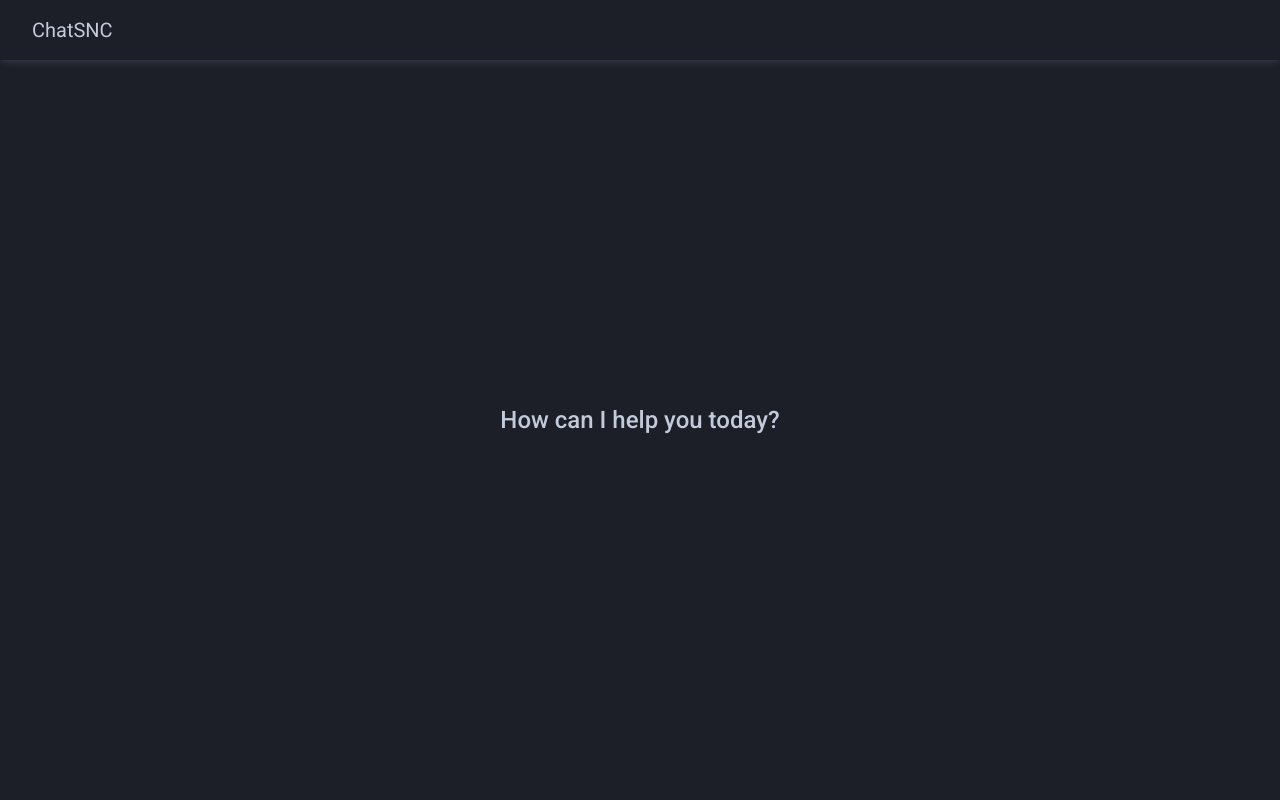
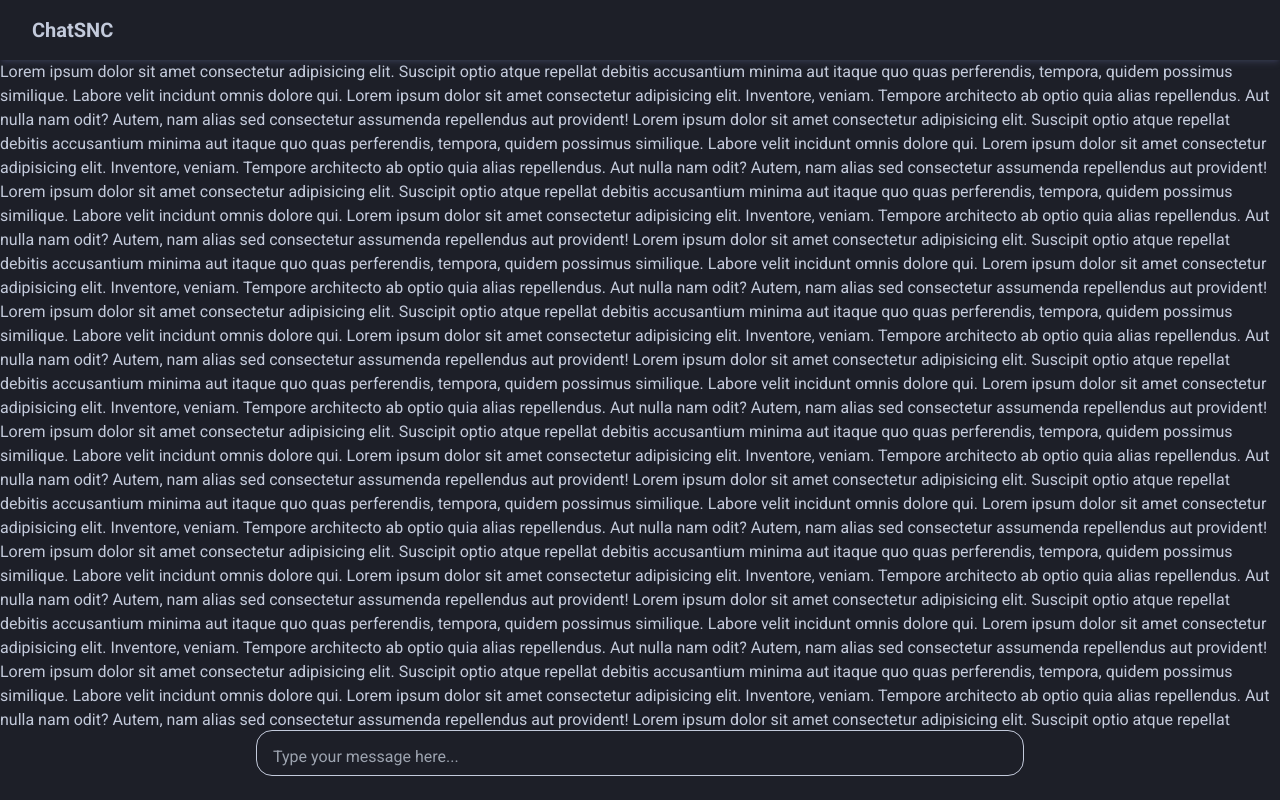
Before and after one commit to akshai-krishna-s/chatsnc, a Vue app in the folder frontend/: page / in a window 1280 px wide. Built offline with nearby package versions, Linux system fonts and the light colour scheme.

Commit message:
Update Nav and ChatSNC components

```diff
--- a/frontend/src/components/Nav.vue
+++ b/frontend/src/components/Nav.vue
@@ -1,6 +1,6 @@
 <template>
-  <div class="w-full px-8 sticky top-0 z-10 min-h-[40px] items-center justify-center shadow-md shadow-shadow py-4 text-xl">
-    <p>ChatSNC</p>
+  <div class="w-full px-8 sticky top-0 z-10 min-h-[40px] items-center justify-center shadow-md shadow-shadow py-4">
+    <p class="text-xl font-bold">ChatSNC</p>
   </div>
 </template>
 
--- a/frontend/src/views/ChatSNC.vue
+++ b/frontend/src/views/ChatSNC.vue
@@ -1,12 +1,64 @@
 <template>
   <div class="text-gray-light h-full flex-1 flex flex-col">
     <div class="flex-1 overflow-hidden">
-      <div class="relative h-full">
+      <!-- <div class="relative h-full">
         <div class="absolute left-0 right-0"><div class="h-1.5"></div></div>
         <div class="flex h-full flex-col items-center justify-center">
-          <div class="mb-5 text-2xl font-medium">How can I help you today?</div>
+          <div class="mb-5 text-2xl font-medium">Ask about SN College...</div>
+        </div>
+      </div> -->
+      <div class="relative h-full">
+        <div class="h-full w-full overflow-y-auto">
+          <div class="flex flex-col">
+            Lorem ipsum dolor sit amet consectetur adipisicing elit. Suscipit optio atque repellat debitis accusantium minima aut itaque quo quas perferendis, tempora, quidem possimus similique.
+            Labore velit incidunt omnis dolore qui. Lorem ipsum dolor sit amet consectetur adipisicing elit. Inventore, veniam. Tempore architecto ab optio quia alias repellendus. Aut nulla nam odit?
+            Autem, nam alias sed consectetur assumenda repellendus aut provident! Lorem ipsum dolor sit amet consectetur adipisicing elit. Suscipit optio atque repellat debitis accusantium minima aut
+            itaque quo quas perferendis, tempora, quidem possimus similique. Labore velit incidunt omnis dolore qui. Lorem ipsum dolor sit amet consectetur adipisicing elit. Inventore, veniam. Tempore
+            architecto ab optio quia alias repellendus. Aut nulla nam odit? Autem, nam alias sed consectetur assumenda repellendus aut provident! Lorem ipsum dolor sit amet consectetur adipisicing
+            elit. Suscipit optio atque repellat debitis accusantium minima aut itaque quo quas perferendis, tempora, quidem possimus similique. Labore velit incidunt omnis dolore qui. Lorem ipsum
+            dolor sit amet consectetur adipisicing elit. Inventore, veniam. Tempore architecto ab optio quia alias repellendus. Aut nulla nam odit? Autem, nam alias sed consectetur assumenda
+            repellendus aut provident! Lorem ipsum dolor sit amet consectetur adipisicing elit. Suscipit optio atque repellat debitis accusantium minima aut itaque quo quas perferendis, tempora,
+            quidem possimus similique. Labore velit incidunt omnis dolore qui. Lorem ipsum dolor sit amet consectetur adipisicing elit. Inventore, veniam. Tempore architecto ab optio quia alias
+            repellendus. Aut nulla nam odit? Autem, nam alias sed consectetur assumenda repellendus aut provident! Lorem ipsum dolor sit amet consectetur adipisicing elit. Suscipit optio atque
+            repellat debitis accusantium minima aut itaque quo quas perferendis, tempora, quidem possimus similique. Labore velit incidunt omnis dolore qui. Lorem ipsum dolor sit amet consectetur
+            adipisicing elit. Inventore, veniam. Tempore architecto ab optio quia alias repellendus. Aut nulla nam odit? Autem, nam alias sed consectetur assumenda repellendus aut provident! Lorem
+            ipsum dolor sit amet consectetur adipisicing elit. Suscipit optio atque repellat debitis accusantium minima aut itaque quo quas perferendis, tempora, quidem possimus similique. Labore
+            velit incidunt omnis dolore qui. Lorem ipsum dolor sit amet consectetur adipisicing elit. Inventore, veniam. Tempore architecto ab optio quia alias repellendus. Aut nulla nam odit? Autem,
+            nam alias sed consectetur assumenda repellendus aut provident! Lorem ipsum dolor sit amet consectetur adipisicing elit. Suscipit optio atque repellat debitis accusantium minima aut itaque
+            quo quas perferendis, tempora, quidem possimus similique. Labore velit incidunt omnis dolore qui. Lorem ipsum dolor sit amet consectetur adipisicing elit. Inventore, veniam. Tempore
+            architecto ab optio quia alias repellendus. Aut nulla nam odit? Autem, nam alias sed consectetur assumenda repellendus aut provident! Lorem ipsum dolor sit amet consectetur adipisicing
+            elit. Suscipit optio atque repellat debitis accusantium minima aut itaque quo quas perferendis, tempora, quidem possimus similique. Labore velit incidunt omnis dolore qui. Lorem ipsum
+            dolor sit amet consectetur adipisicing elit. Inventore, veniam. Tempore architecto ab optio quia alias repellendus. Aut nulla nam odit? Autem, nam alias sed consectetur assumenda
+            repellendus aut provident! Lorem ipsum dolor sit amet consectetur adipisicing elit. Suscipit optio atque repellat debitis accusantium minima aut itaque quo quas perferendis, tempora,
+            quidem possimus similique. Labore velit incidunt omnis dolore qui. Lorem ipsum dolor sit amet consectetur adipisicing elit. Inventore, veniam. Tempore architecto ab optio quia alias
+            repellendus. Aut nulla nam odit? Autem, nam alias sed consectetur assumenda repellendus aut provident! Lorem ipsum dolor sit amet consectetur adipisicing elit. Suscipit optio atque
+            repellat debitis accusantium minima aut itaque quo quas perferendis, tempora, quidem possimus similique. Labore velit incidunt omnis dolore qui. Lorem ipsum dolor sit amet consectetur
+            adipisicing elit. Inventore, veniam. Tempore architecto ab optio quia alias repellendus. Aut nulla nam odit? Autem, nam alias sed consectetur assumenda repellendus aut provident! Lorem
+            ipsum dolor sit amet consectetur adipisicing elit. Suscipit optio atque repellat debitis accusantium minima aut itaque quo quas perferendis, tempora, quidem possimus similique. Labore
+            velit incidunt omnis dolore qui. Lorem ipsum dolor sit amet consectetur adipisicing elit. Inventore, veniam. Tempore architecto ab optio quia alias repellendus. Aut nulla nam odit? Autem,
+            nam alias sed consectetur assumenda repellendus aut provident! Lorem ipsum dolor sit amet consectetur adipisicing elit. Suscipit optio atque repellat debitis accusantium minima aut itaque
+            quo quas perferendis, tempora, quidem possimus similique. Labore velit incidunt omnis dolore qui. Lorem ipsum dolor sit amet consectetur adipisicing elit. Inventore, veniam. Tempore
+            architecto ab optio quia alias repellendus. Aut nulla nam odit? Autem, nam alias sed consectetur assumenda repellendus aut provident!
+          </div>
         </div>
       </div>
+    </div>
+    <div class="w-full pt-2 md:pt-0">
+      <form class="stretch mx-2 flex flex-row gap-3 last:mb-2 md:mx-4 md:last:mb-6 lg:mx-auto lg:max-w-2xl xl:max-w-3xl">
+        <div class="relative flex h-full flex-1 items-stretch md:flex-col">
+          <div class="flex w-full items-center">
+            <div class="overflow-hidden flex flex-col w-full flex-grow relative border rounded-2xl">
+              <textarea
+                tabindex="0"
+                rows="1"
+                placeholder="Type your message here..."
+                class="m-0 w-full resize-none border-0 bg-transparent py-[10px] pr-10 md:py-3.5 md:pr-12 pl-3 md:pl-4"
+                style="max-height: 200px; height: 44px; overflow-y: hidden"
+              ></textarea>
+            </div>
+          </div>
+        </div>
+      </form>
     </div>
   </div>
 </template>
```
